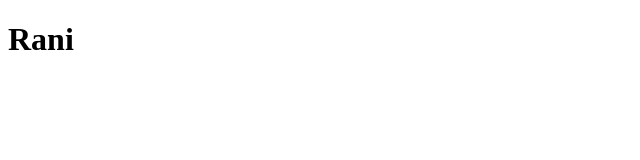
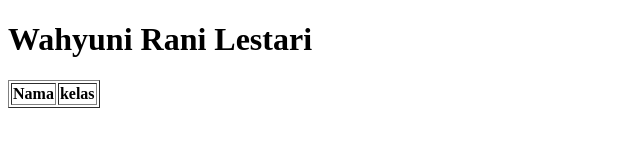
Before and after one commit to wahyunirani10/profil, a plain HTML site: page index.html in a window 1280 px wide. Shown: the whole page, without its empty margins (0-640 px from the left). Drawn offline with Linux system fonts and the light colour scheme.

Commit message:
Update index.html

```diff
--- a/index.html
+++ b/index.html
@@ -7,6 +7,12 @@
     <title>rnnn</title>
 </head>
 <body>
-    <h1>Rani</h1>
+    <h1>Wahyuni Rani Lestari</h1>
+    <table border="1">
+        <tr>
+            <th>Nama</th>
+            <th>kelas</th>
+        </tr>
+    </table>
 </body>
 </html>
```
